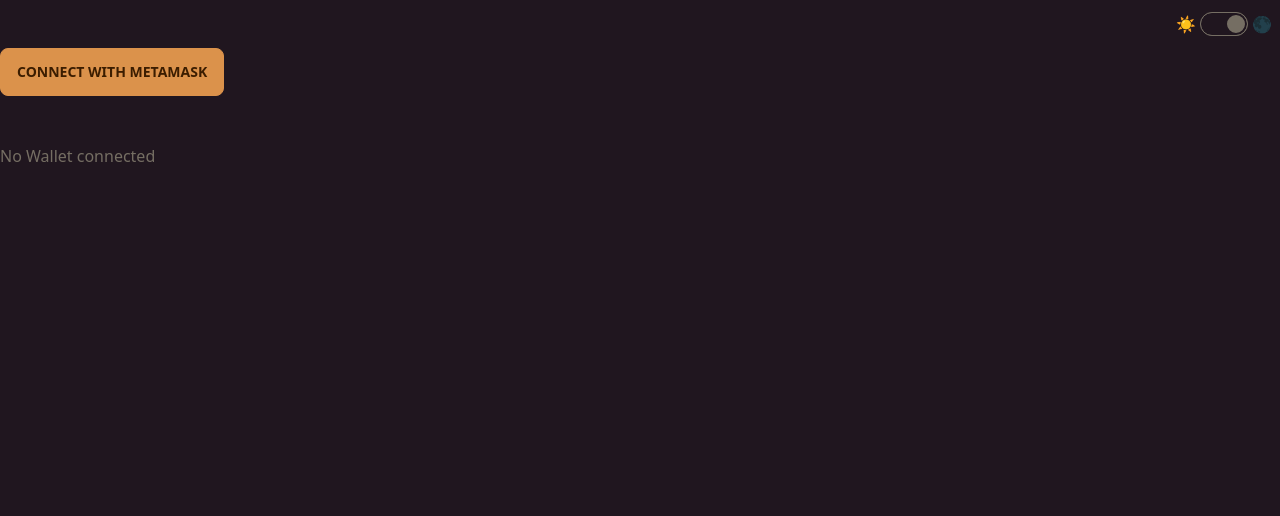
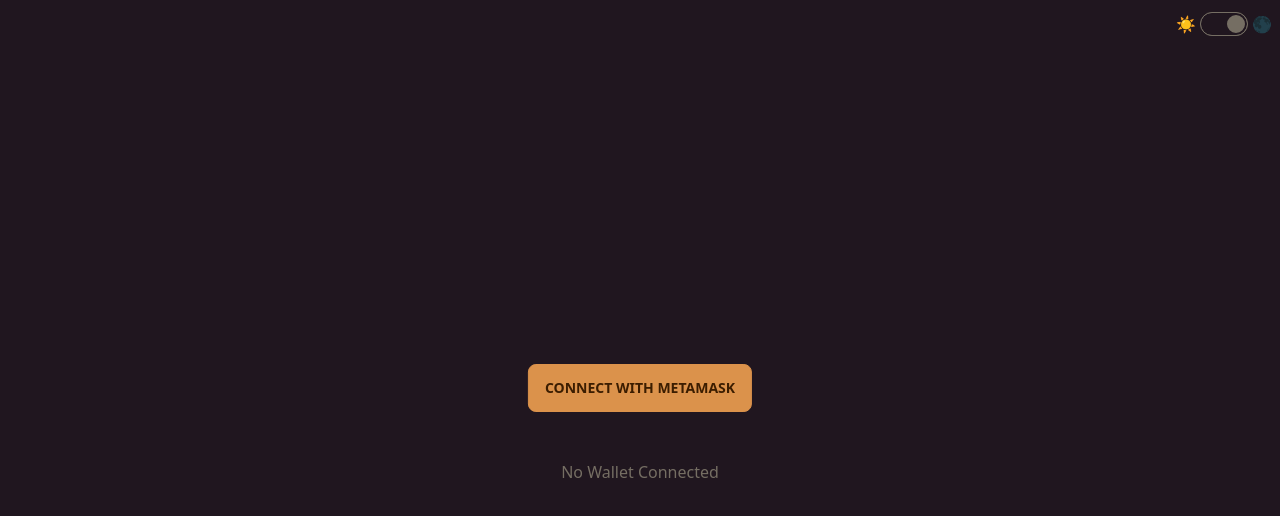
Before and after one commit to BuiltByRaj/svelte-ethers, a Svelte app: page / in a window 1280 px wide. Shown: the top 516 px of the page. Built offline with nearby package versions, Linux system fonts and the light colour scheme.

Commit message:
style: :art: Centere elements
Centered the connect wallet button and text.

```diff
--- a/src/App.svelte
+++ b/src/App.svelte
@@ -11,12 +11,16 @@
   data-theme={$darkTheme === true ? "coffee" : "fantasy"}
 >
   <Navbar />
-  <ConnectWallet />
-  <p>
-    {$connectedWalletAddress === "-1"
-      ? "No Wallet connected"
-      : $connectedWalletAddress}
-  </p>
+  <div
+    class="absolute top-1/2 left-1/2 transform -translate-x-1/2 -translate-y-1/2 text-center"
+  >
+    {#if $connectedWalletAddress === "-1"}
+      <ConnectWallet />
+      <p>No Wallet Connected</p>
+    {:else}
+      <p>Wallet Connected : {$connectedWalletAddress}</p>
+    {/if}
+  </div>
 </main>
 
 <ErrorConnecting />
```
